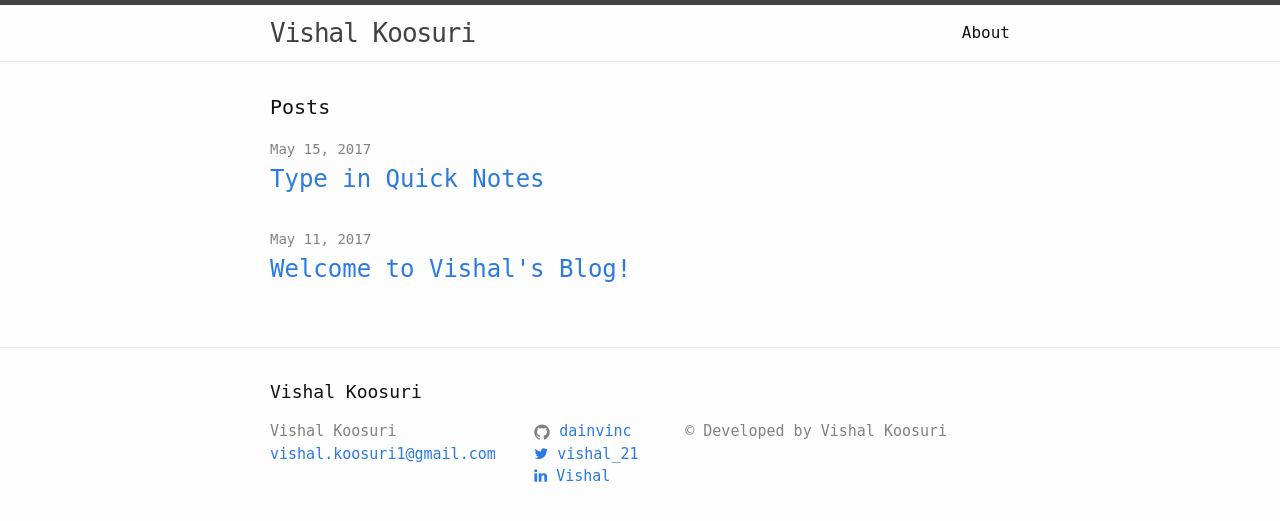
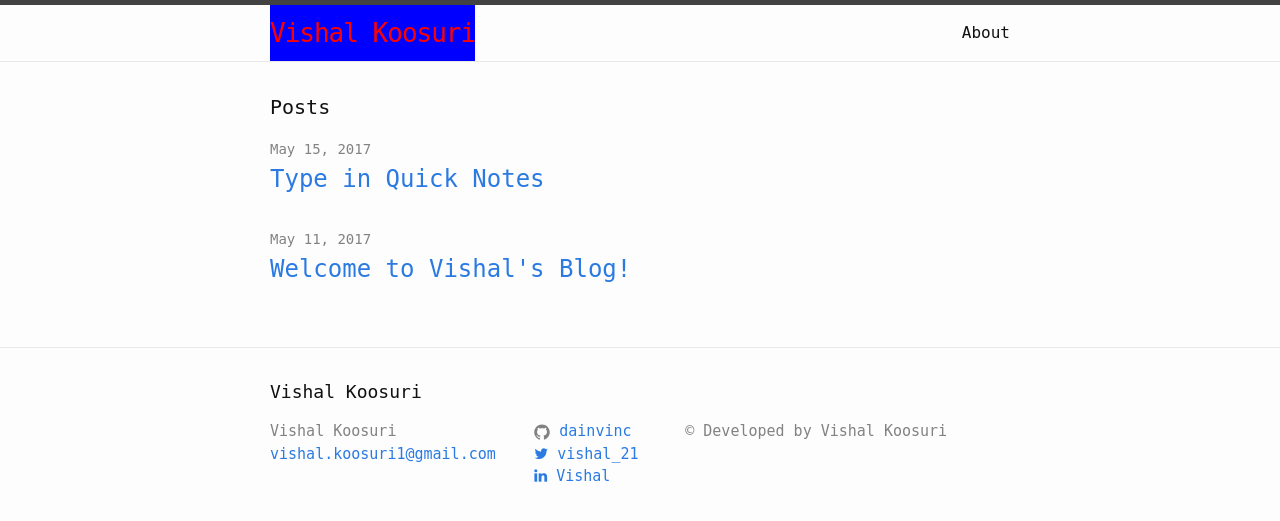
Before and after one commit to dainvinc/dainvinc.github.io, a Jekyll site: the page built from index.html, in a window 1280 px wide. Shown: the top 521 px of the page. Built offline with Jekyll 4.4.1, drawn with Linux system fonts in a browser that asks for light colours; nearby versions of some CDN libraries.

Commit message:
Testing out the title

```diff
--- a/css/custom.css
+++ b/css/custom.css
@@ -18,3 +18,8 @@
     background-color: #CCFFFF;
     outline: none;
 }
+
+.site-title {
+    color: red;
+    background-color: blue;
+}
```
